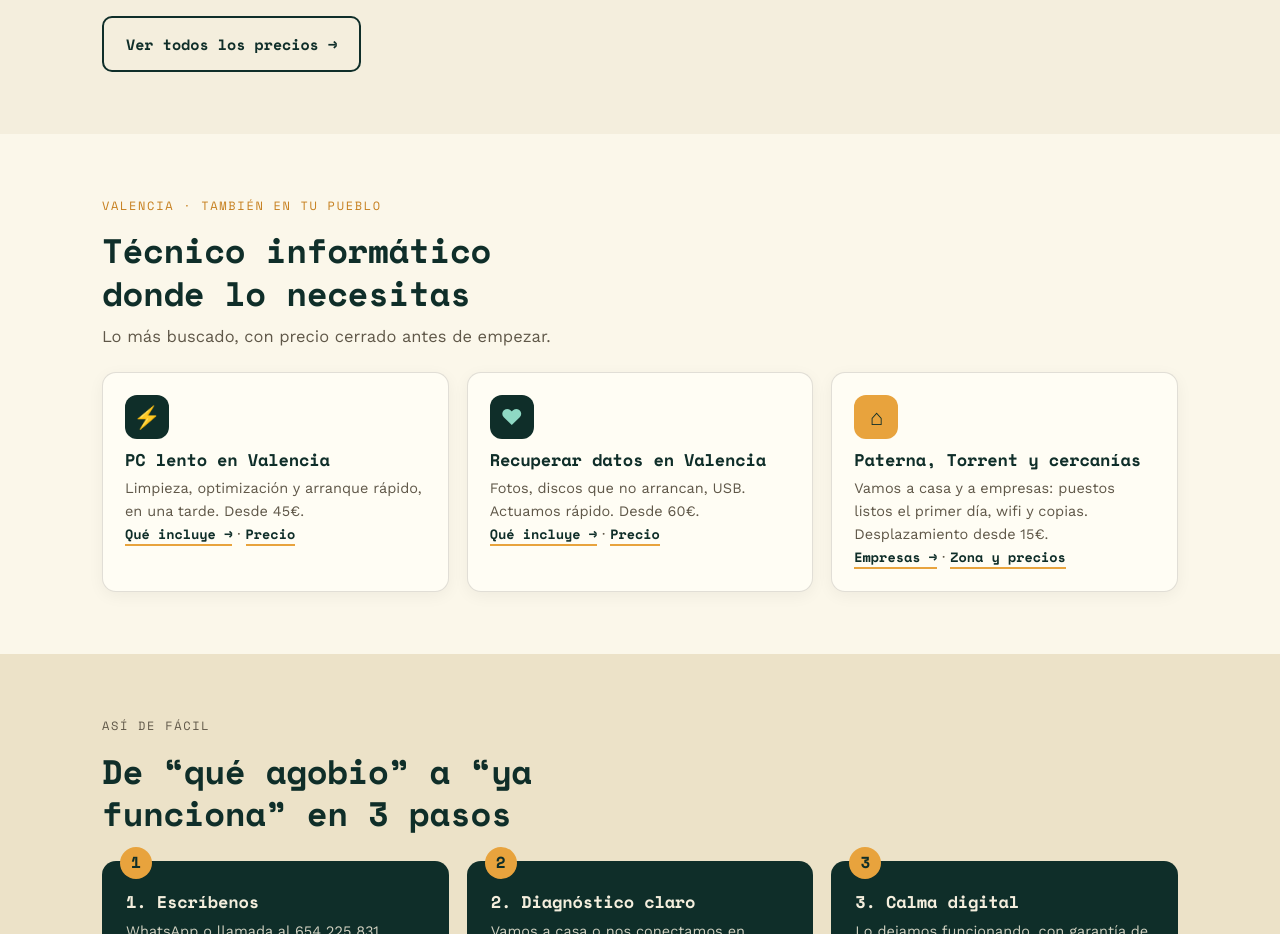
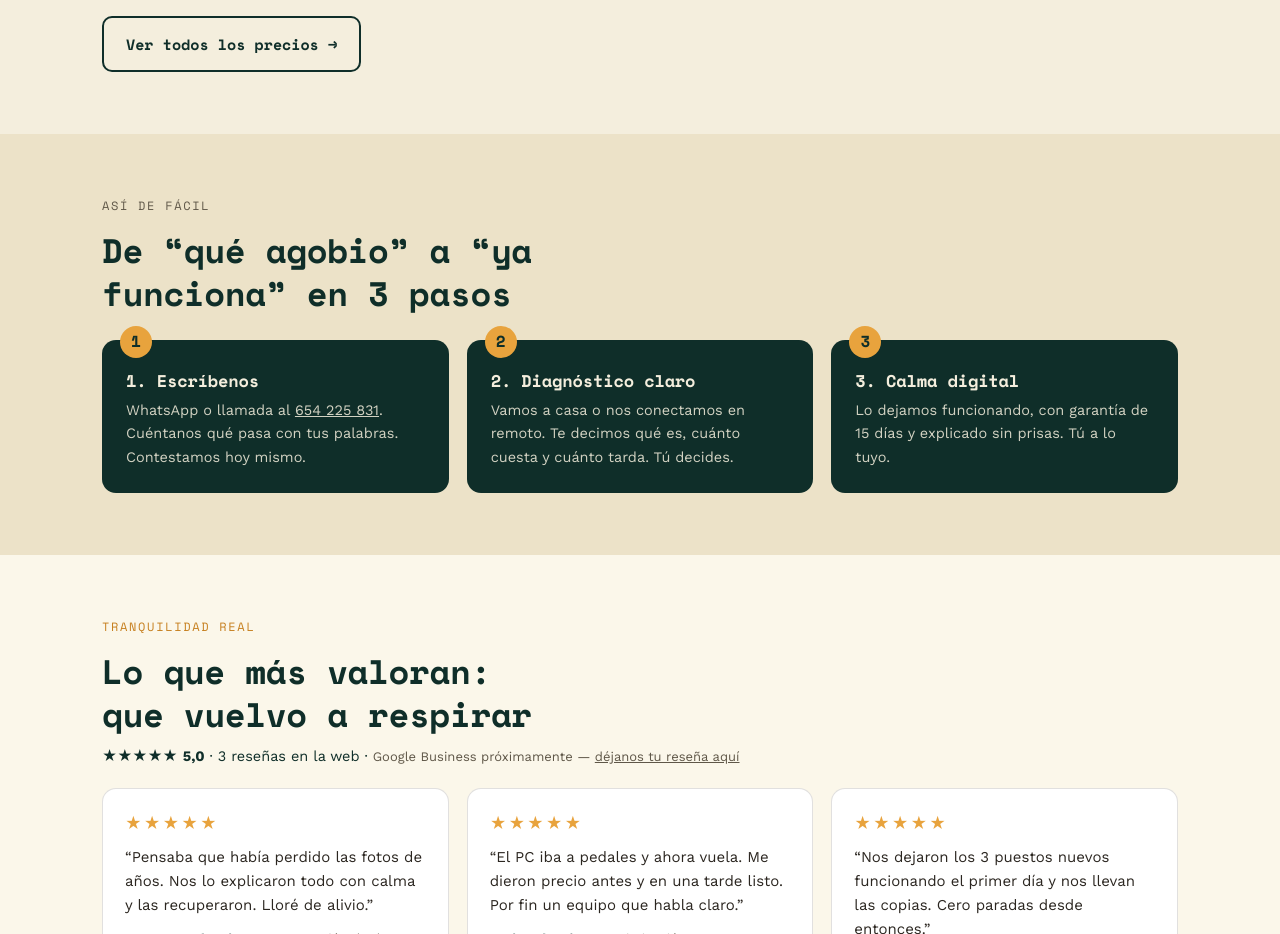
Before and after one commit to andreumatic/andreumatic.github.io, a website: page index.html in a window 1280 px wide. Shown: the part 3423-4357 px from the top of the page. Drawn offline with nearby package versions, Linux system fonts and the light colour scheme.

Commit message:
v1.20: eliminar bloque SEO local (Tecnico informatico donde lo necesitas) de index

```diff
--- a/index.html
+++ b/index.html
@@ -160,20 +160,6 @@
 </div>
 </section>
 
-<!-- SEO LOCAL: atajos a lo más buscado en Valencia -->
-<section class="block white">
-<div class="wrap">
-<div class="eyebrow" style="color:#c67f1e">Valencia · también en tu pueblo</div>
-<h2 class="title">Técnico informático donde lo necesitas</h2>
-<p class="lead">Lo más buscado, con precio cerrado antes de empezar.</p>
-<div class="grid3" style="margin-top:22px">
-<div class="card"><div class="icon">⚡</div><h3>PC lento en Valencia</h3><p>Limpieza, optimización y arranque rápido, en una tarde. Desde 45€.</p><p><a class="link-more" href="servicios.html#pc-lento">Qué incluye →</a> · <a class="link-more" href="precios.html#particulares">Precio</a></p></div>
-<div class="card"><div class="icon">♥</div><h3>Recuperar datos en Valencia</h3><p>Fotos, discos que no arrancan, USB. Actuamos rápido. Desde 60€.</p><p><a class="link-more" href="servicios.html#datos">Qué incluye →</a> · <a class="link-more" href="precios.html#particulares">Precio</a></p></div>
-<div class="card"><div class="icon amber">⌂</div><h3>Paterna, Torrent y cercanías</h3><p>Vamos a casa y a empresas: puestos listos el primer día, wifi y copias. Desplazamiento desde 15€.</p><p><a class="link-more" href="servicios.html#empresas">Empresas →</a> · <a class="link-more" href="precios.html#notas">Zona y precios</a></p></div>
-</div>
-</div>
-</section>
-
 <!-- COMO FUNCIONA -->
 <section class="block alt" id="como-funciona">
 <div class="wrap">
```
